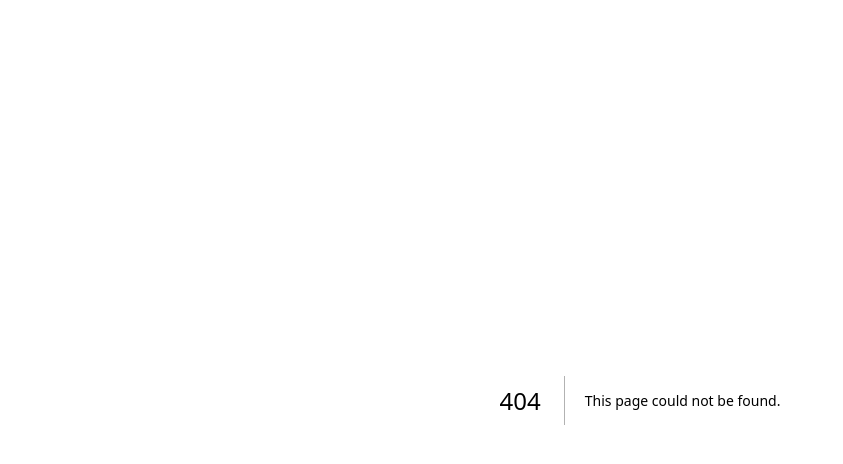
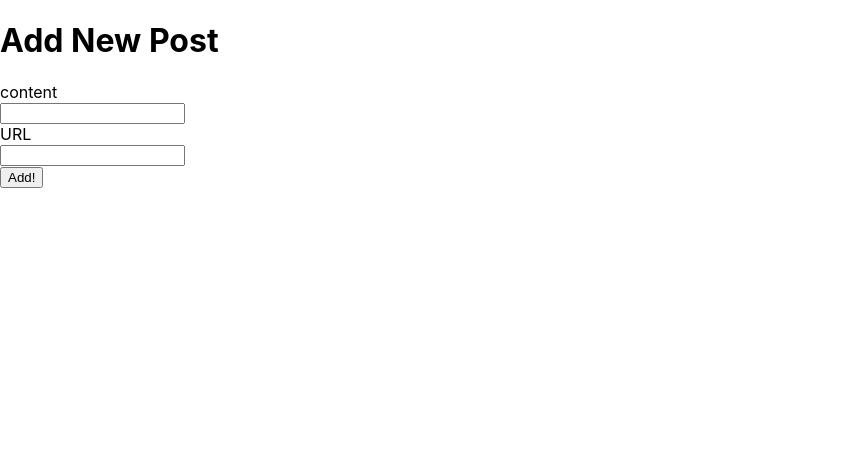
Before and after one commit to yamato0211/hajimete_hackathon, a Next.js app in the folder frontend/: page /Post in a window 1280 px wide. Before the commit this address had no page. Shown: the top 464 px of the page, without its empty margins (0-843 px from the left). Built offline with nearby package versions, Linux system fonts and the light colour scheme.

Commit message:
[add] 投稿ページの追加

```diff
--- /dev/null
+++ b/frontend/pages/Post/index.tsx
@@ -0,0 +1,50 @@
+import axios from "axios"
+import { useRouter } from "next/router"
+import { useState, useLayoutEffect, useEffect } from 'react'
+import styles from '../styles/Home.module.css'
+import { Post } from '../../types/type'
+
+export default function Signin() {
+  const [content, setContent] = useState<string>("")
+  const [postUrl, setPostUrl] = useState<string>("")
+  const [posts, setPosts] = useState<Post[]>([])
+  const handleSubmit = async () => {
+    await axios.post("https://hajimete-hackathon-backend.onrender.com/api/v1/posts",
+    {
+      content: content,
+      song_url: postUrl
+    },
+    {
+      headers: {
+        "Authorization": `Bearer ${localStorage.getItem("token")}`
+      }
+    })
+    .then(res => setPosts([res.data, ...posts]))
+    .catch(e => console.log(e))
+
+    setContent("")
+    setPostUrl("")
+  }
+  return (
+    <div>
+      <h1>Add New Post</h1>
+      <label>content</label>
+      <div>
+        <input
+        type="text"
+        value={content}
+        onChange={(e) => setContent(e.target.value)}
+        />
+      </div>
+      <label>URL</label>
+      <div>
+        <input
+        type="text"
+        value={postUrl}
+        onChange={(e) => setPostUrl(e.target.value)}
+        />
+      </div>
+      <button onClick={handleSubmit}>Add!</button>
+    </div>
+  );
+}
--- a/frontend/types/type.ts
+++ b/frontend/types/type.ts
@@ -11,5 +11,6 @@ export interface Post {
     created_at: Date
     updated_at: Date
     content: string
+    song_url: string
     user: User
 }
```
Also changed, not shown: frontend/pages/index.tsx (+1 -25 lines).
